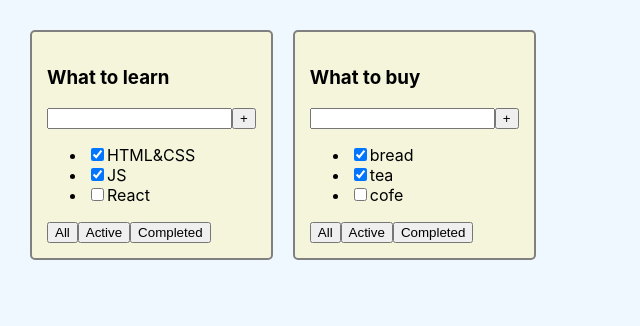
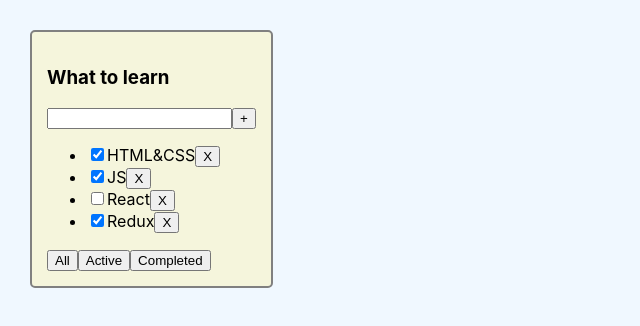
Before and after one commit to vaxich/todo_with_class_25, a React (Create React App) app: page / in a window 1280 px wide. Shown: the top 326 px of the page, without its empty margins (0-640 px from the left). Built offline with nearby package versions, Linux system fonts and the light colour scheme.

Commit message:
done 2 lesson

```diff
--- a/src/App.tsx
+++ b/src/App.tsx
@@ -1,30 +1,62 @@
-import React from "react";
+import React, { useState } from "react";
 
 import './App.css'
 import { TaskType, TodoList } from "./Todolist";
 
 
+export type FiltersType = "All" | "Active" | "Completed"
+
 
 function App() {
-    const TodolistTitle1 = 'What to learn';
-    const TodolistTitle2 = 'What to buy';
+  const TodolistTitle = 'What to learn';
 
-    const tasks_1 : Array<TaskType>= [
-      {id: 1 , isDone: true , title: 'HTML&CSS'},
-      {id: 2 , isDone: true , title: 'JS'},
-      {id: 3 , isDone: false , title: 'React'}
-    ]
+  // const tasks : Array<TaskType>= [
+  //   {id: 1 , isDone: true , title: 'HTML&CSS'},
+  //   {id: 2 , isDone: true , title: 'JS'},
+  //   {id: 3 , isDone: false , title: 'React'},
+  //   {id: 4 , isDone: false , title: 'Redux'},
+  // ]
 
-    const tasks_2 : Array<TaskType>= [
-      {id: 6 , isDone: true , title: 'bread'},
-      {id: 7 , isDone: true , title: 'tea'},
-      {id: 8 , isDone: false , title: 'cofe'}
-    ]
+  const [tasks, setTasks] = useState <Array<TaskType>>([
+    { id: 1, isDone: true, title: 'HTML&CSS' },
+    { id: 2, isDone: true, title: 'JS' },
+    { id: 3, isDone: false, title: 'React' },
+    { id: 4, isDone: true, title: 'Redux' }
+  ])
+
+
+
+  const removeTask = (taskId: number) => {// удаление таски
+    //const nextState: Array<TaskType> = tasks.filter( task => task.id !== taskId)
+    setTasks(tasks.filter( task => task.id !== taskId))//  фильтруем таски которые не равны taskId
+  }
+
+  const [filterValue, setFlter] = useState <FiltersType> ("All");
+
+  const getFilteredtasksForRender = (tasks: TaskType[] , filterValue: FiltersType ) => {
+    switch (filterValue) {
+      case "Active":
+        return tasks.filter(task => task.isDone === false)
+      case "Completed":
+        return   tasks.filter(task => task.isDone === true)
+        default:
+          return tasks
+    }
+  }
+
+  const filteredTasks: TaskType[] = getFilteredtasksForRender(tasks, filterValue)
+
+  const changeFilter = (newFilterValue : FiltersType) => {
+    setFlter(newFilterValue)
+  }
 
   return (
     <div className="App">
-        <TodoList title = {TodolistTitle1} tasks = {tasks_1} />
-        <TodoList title = {TodolistTitle2} tasks = {tasks_2}/>
+      <TodoList
+      title={TodolistTitle}
+      tasks={filteredTasks}
+      removeTask = {removeTask}
+      changeFilter = {changeFilter}/>
     </div>
   );
 }
--- a/src/Todolist.tsx
+++ b/src/Todolist.tsx
@@ -1,5 +1,6 @@
 
 
+import { FiltersType } from './App';
 import './App.css';
 
 export type TaskType = {
@@ -12,11 +13,23 @@ export type TaskType = {
 type TodolistPropsType = {
   title: string
   tasks: Array<TaskType>
+  removeTask: (taskId: number) => void
+  changeFilter : (newFilterValue : FiltersType) => void
 }
 
 export const TodoList = (props: TodolistPropsType) => {
 
-  const {title , tasks} = props
+  const { title, tasks , removeTask , changeFilter } = props
+
+  const onCkickRemoveTaskHandler = (taskId: number) => {
+    removeTask(taskId)
+  }
+
+  const onClickChangeFilter = (newFilterValue : FiltersType) => {
+    changeFilter(newFilterValue)
+  }
+
+
 
   return (
     <div className='todolist'>
@@ -26,7 +39,19 @@ export const TodoList = (props: TodolistPropsType) => {
         <button>+</button>
       </div>
       <ul>
-        <li>
+        {tasks.length === 0
+          ? <span>you list is empty</span>
+          : tasks.map(task => {
+            return (
+              <li key = {task.id}>
+                <input type={"checkbox"} checked={task.isDone} />
+                <span>{task.title}</span>
+                <button onClick = { () => onCkickRemoveTaskHandler(task.id)}>X</button>
+              </li>
+            )
+          })
+        }
+        {/* <li>
           <input type={"checkbox"} checked={tasks[0].isDone} />
           <span>{tasks[0].title}</span>
           </li>
@@ -36,12 +61,12 @@ export const TodoList = (props: TodolistPropsType) => {
           </li>
         <li><input type="checkbox" checked={tasks[2].isDone} />
         <span>{tasks[2].title}</span>
-        </li>
+        </li> */}
       </ul>
       <div>
-        <button>All</button>
-        <button>Active</button>
-        <button>Completed</button>
+        <button onClick={ () => onClickChangeFilter("All")}>All</button>
+        <button onClick={ () => onClickChangeFilter("Active")}>Active</button>
+        <button onClick={ () => onClickChangeFilter("Completed")}>Completed</button>
       </div>
     </div>
   )
```
